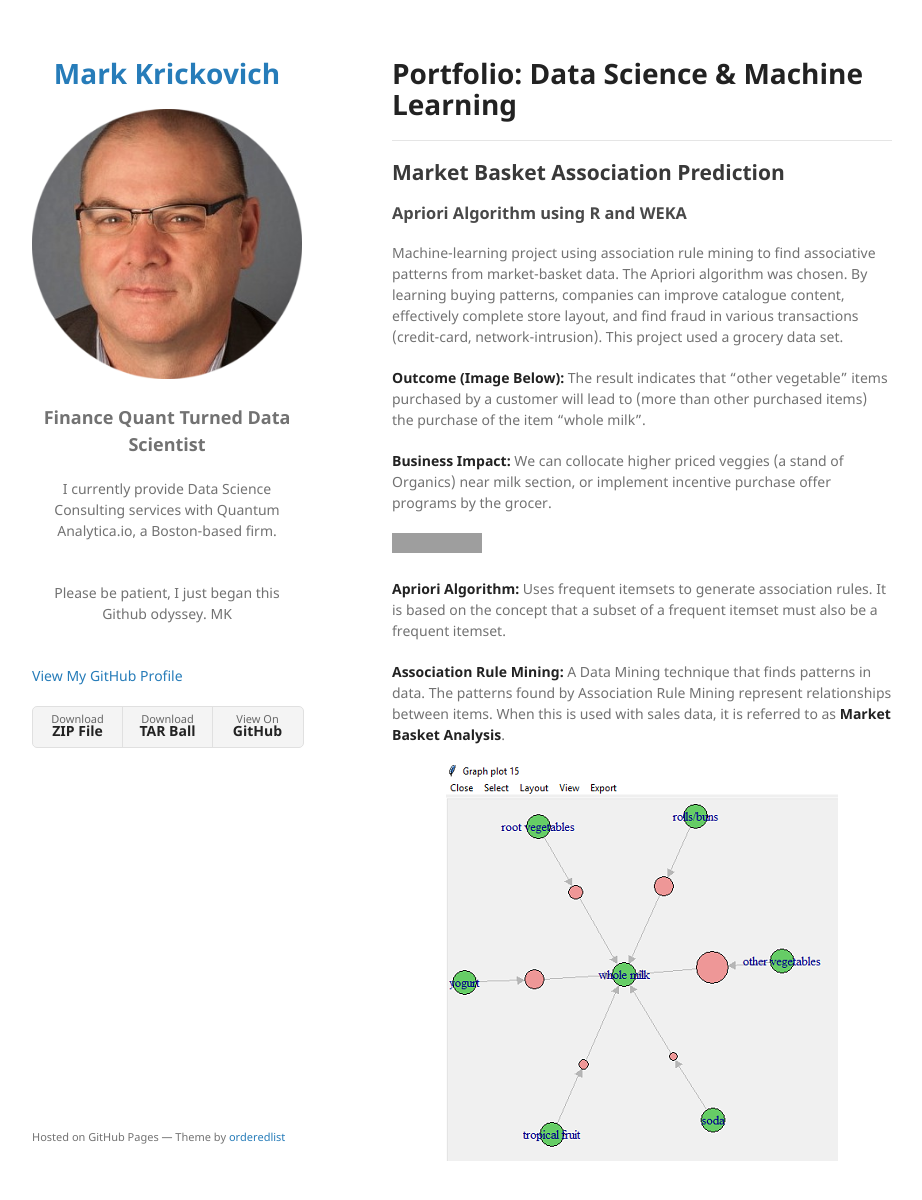
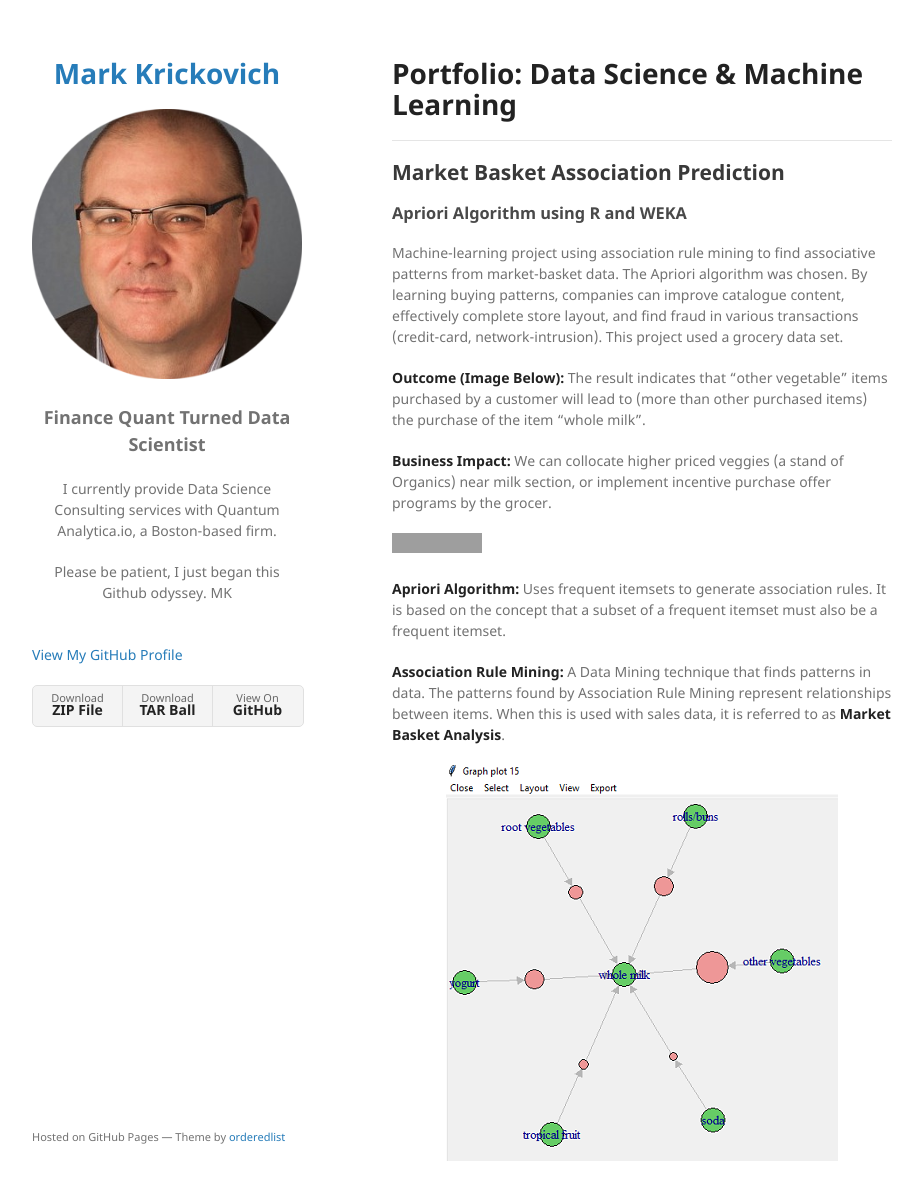
Before and after one commit to MarkKrickovich/MarkKrickovich.github.io, a Jekyll site: the page built from index.md, in a window 1280 px wide and 1216 px high. Shown: the top 1200 px of the window, without its empty margins (178-1100 px from the left). Built offline with Jekyll 4.4.1, drawn with Linux system fonts in a browser that asks for light colours; our own code applies the rules of GitHub Pages for plain Markdown files; grey boxes are pictures that could not be loaded.

```diff
--- a/_config.yml
+++ b/_config.yml
@@ -9,8 +9,7 @@ description:
 
    <p align="center">
    I currently provide Data Science Consulting services with Quantum Analytica.io, a Boston-based firm.
-   <br><br>
-   </p>
+   <br>
 
    <p align="center">
    Please be patient, I just began this Github odyssey. MK
```
